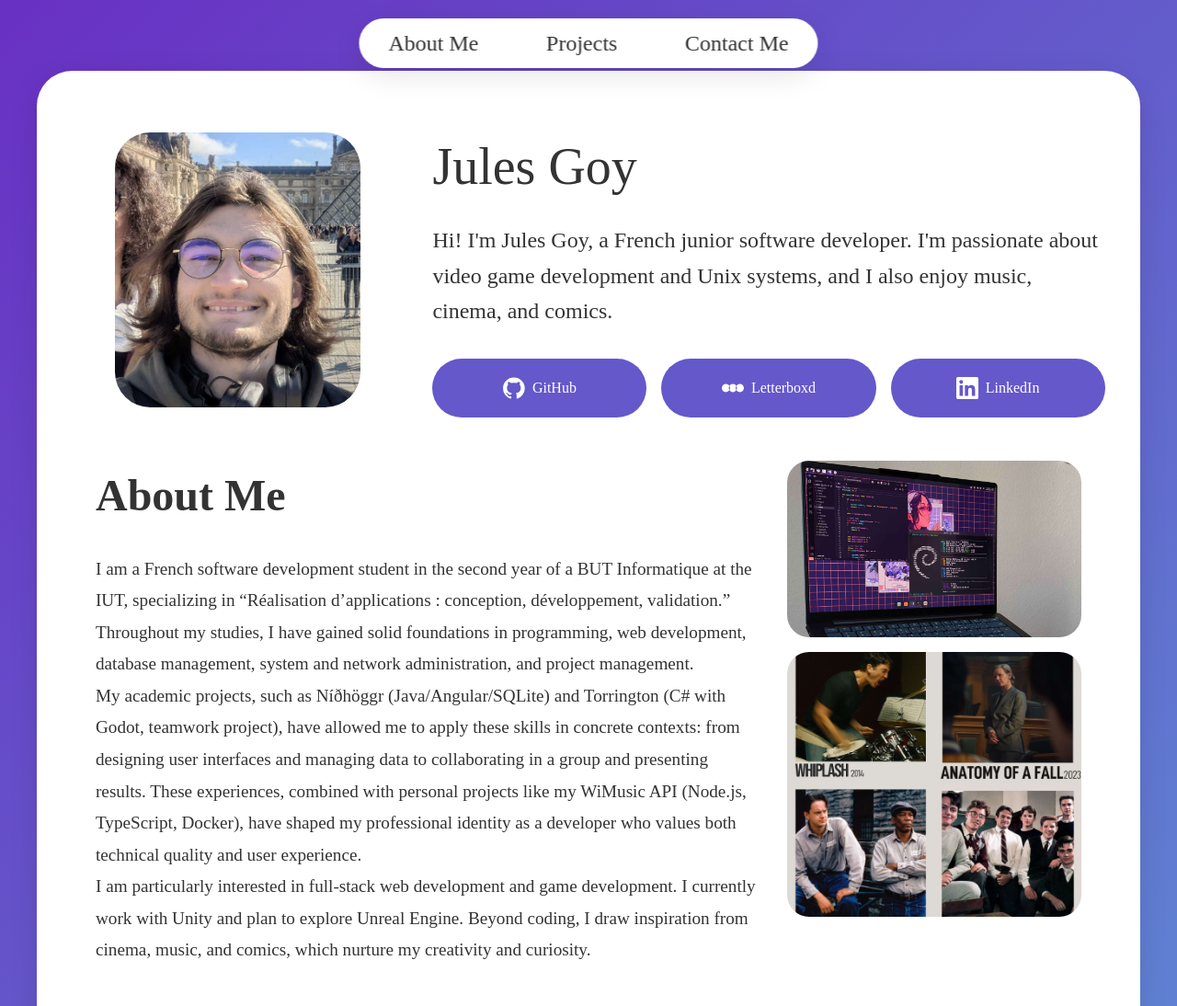
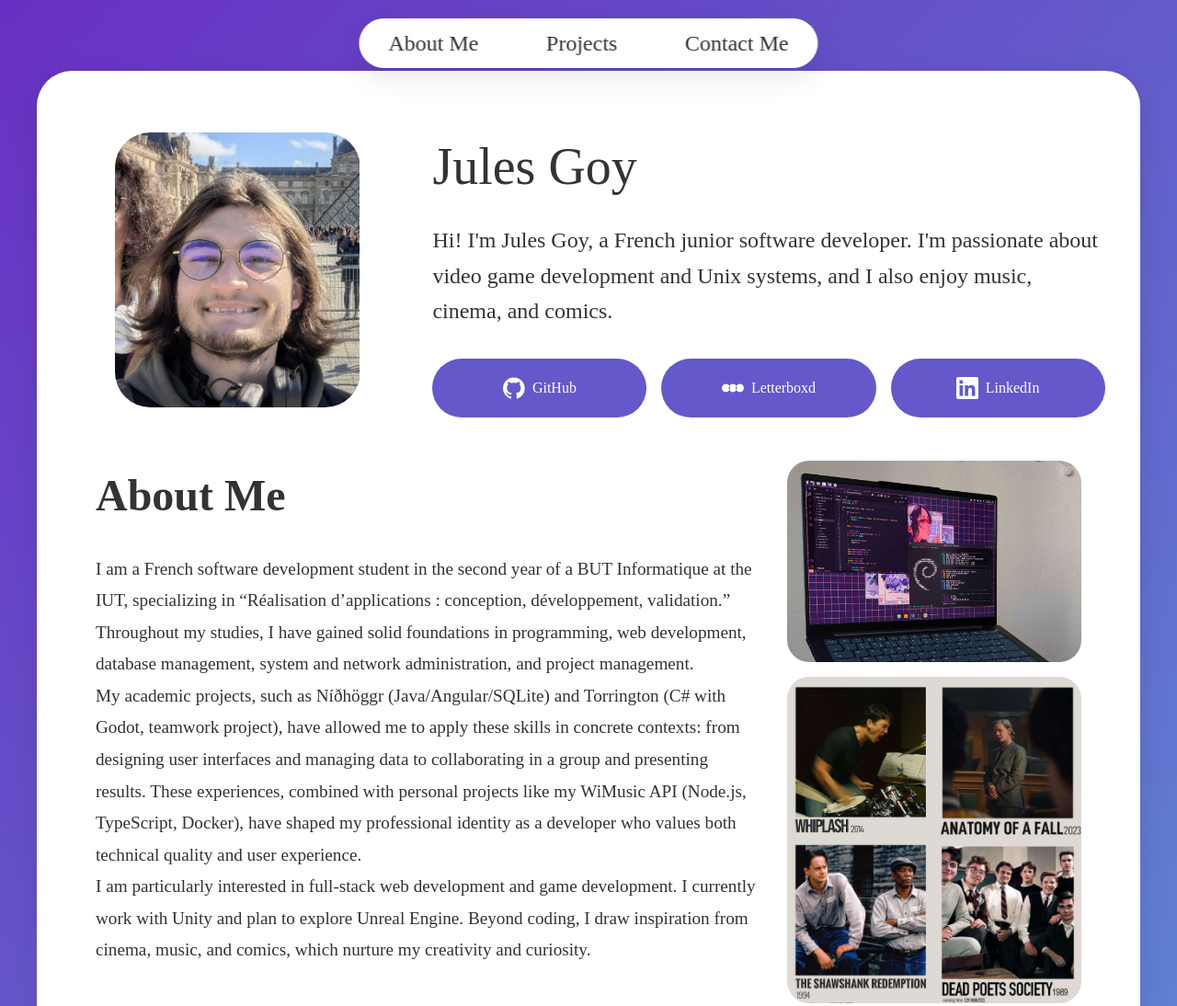
Before and after one commit to Witchoy/Portfolio, a plain HTML site: page index.html in a window 1280 px wide. Shown: the top 1094 px of the page at 92% size. Drawn offline with Linux system fonts and the light colour scheme; grey boxes are pictures that could not be loaded; a web font is replaced by a local one.

Commit message:
Enhance image loading priority and adjust dimensions for project card and photo gallery images

```diff
--- a/index.html
+++ b/index.html
@@ -28,7 +28,7 @@
     <main class="main">
         <div class="body">
             <div class="project-card">
-                <div class="card-image"><img src="img/me.jpg" alt="A selfie of me"></div>
+                <div class="card-image"><img src="img/me.jpg" alt="A selfie of me" fetchpriority=high></div>
             </div>
 
             <div class="greetings">
--- a/style.css
+++ b/style.css
@@ -87,8 +87,8 @@ body {
 }
 
 .card-image img {
-    width: 100%;
-    height: 100%;
+    width: 266px;
+    height: 302px;
     object-fit: cover;
     display: block;
 }
@@ -213,11 +213,13 @@ body {
 }
 
 .photos img:first-child {
-    height: 12rem;
+    width: 320;
+    height: 320;
 }
 
 .photos img:last-child {
-    height: 18rem;
+    width: 320;
+    height: 354;
 }
 
 
```
